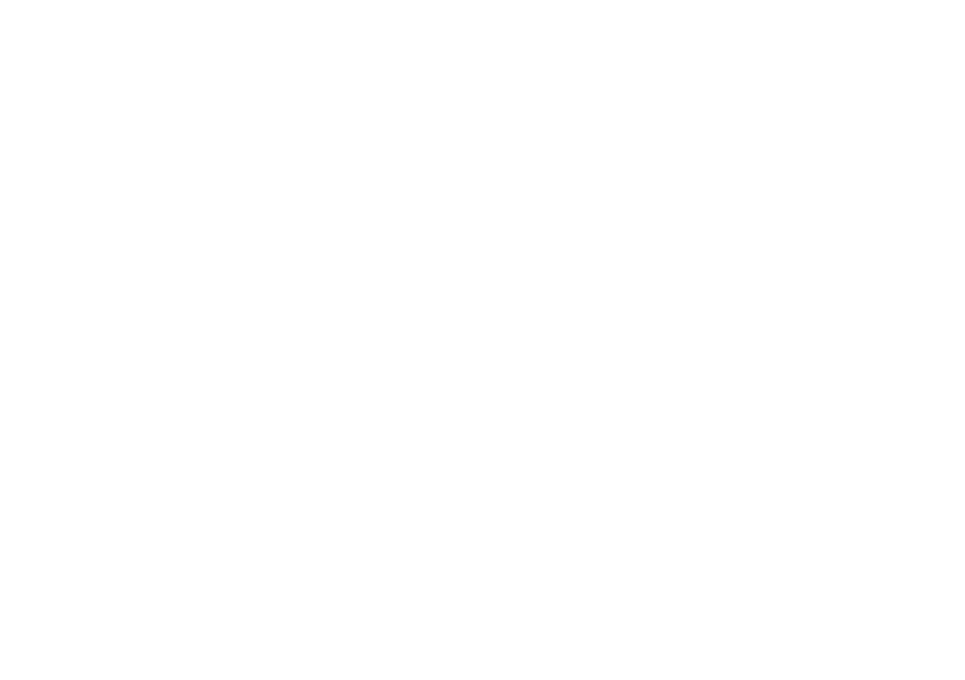
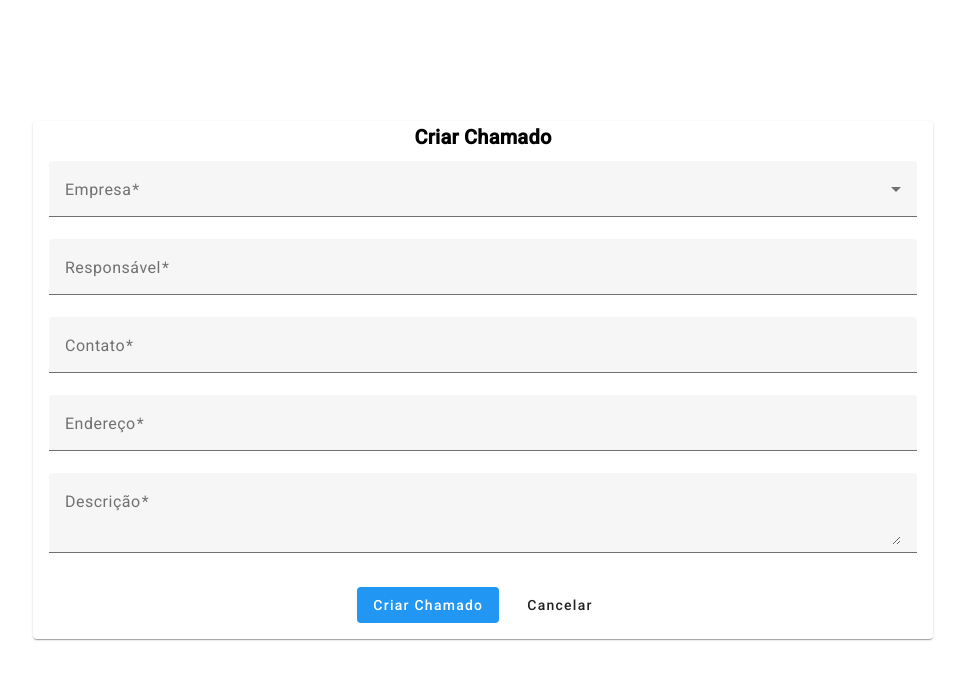
Before and after one commit to claudiocarige/portfolio-lojapetfront, an Angular app: page /criar-chamado in a window 1280 px wide. Before the commit this address led to /. Shown: the top 680 px of the page, without its empty margins (157-1122 px from the left). Built offline with nearby package versions, Linux system fonts and the light colour scheme.

Commit message:
[ feature ] : ajustes nas rotas e criação de mock

```diff
--- a/src/app/app.routes.ts
+++ b/src/app/app.routes.ts
@@ -1,10 +1,12 @@
 import { Routes } from '@angular/router';
 import { HomeprincipalComponent } from './features/home/homeprincipal/homeprincipal.component';
 import { CreateClienteComponent } from './features/create-cliente/create-cliente.component';
+import { CreateChamadoComponent } from './features/create-chamado/create-chamado/create-chamado.component';
 
 export const routes: Routes = [
 
   { path: '', redirectTo: 'home', pathMatch: 'full' },
   { path: 'home', component: HomeprincipalComponent },
   { path: 'criar-cliente', component: CreateClienteComponent },
+  { path: 'criar-chamado', component: CreateChamadoComponent },
 ];
--- /dev/null
+++ b/src/app/core/mocks/empresas.mock.ts
@@ -0,0 +1,28 @@
+import { ClientePJ } from '../models/cliente.model';
+
+const now = new Date();
+
+export const MOCK_EMPRESAS: ClientePJ[] = [
+  {
+    id: 'pj_001',
+    tipo: 'PJ',
+    nomeEmpresa: 'CopyImagem Matriz',
+    cnpj: '12.345.678/0001-90',
+    endereco: 'Av. Principal, 100',
+    nomeResponsavel: 'Carlos Silva',
+    contato: '71999990001',
+    dataCriacao: now,
+    ativo: true
+  },
+  {
+    id: 'pj_002',
+    tipo: 'PJ',
+    nomeEmpresa: 'BahiaTech Filial',
+    cnpj: '98.765.432/0001-55',
+    endereco: 'Rua Secundária, 200',
+    nomeResponsavel: 'Mariana Souza',
+    contato: '71999990002',
+    dataCriacao: now,
+    ativo: true
+  }
+];
--- a/src/app/features/create-chamado/create-chamado/create-chamado.component.html
+++ b/src/app/features/create-chamado/create-chamado/create-chamado.component.html
@@ -1,34 +1,51 @@
-<div class="container">
-  <h2 class="title-create">Solicitar Delivery</h2>
-  <div class="width-img central">
-      <img src="../../../../../assets/img/logoGWSistemas.png" alt="Imagem da logo da empresa GW Sistemas">
-  </div>
-  <mat-form-field class="width-full" appearance="outline">
-    <mat-label>Remetente</mat-label>
-    <input [(ngModel)]="senderCpfOrCnpj" matInput placeholder="Digite o CPF ou CNPJ">
-  </mat-form-field>
+<div class="page-container">
+  <mat-card class="create-chamado-card">
+    <mat-card-title>Criar Chamado</mat-card-title>
+    <mat-card-content>
+      <form [formGroup]="form" (ngSubmit)="submit()">
+        <div class="row">
+          <mat-form-field appearance="fill" class="full">
+            <mat-label>Empresa</mat-label>
+            <mat-select formControlName="empresaId">
+              <mat-option *ngFor="let e of empresas" [value]="e.id">{{
+                e.nomeEmpresa
+              }}</mat-option>
+            </mat-select>
+          </mat-form-field>
+        </div>
+        <mat-form-field appearance="fill" class="full">
+          <mat-label>Responsável</mat-label>
+          <input matInput formControlName="responsavel" />
+        </mat-form-field>
 
-  <mat-form-field class="width-full" appearance="outline">
-    <mat-label>Destinatário</mat-label>
-    <input [(ngModel)]="recipientCpfOrCnpj" matInput placeholder="Digite o CPF ou CNPJ">
-  </mat-form-field>
+        <mat-form-field appearance="fill" class="full">
+          <mat-label>Contato</mat-label>
+          <input matInput formControlName="contato" />
+        </mat-form-field>
 
-  <mat-form-field class="width-full" appearance="outline">
-    <mat-label>Nome do produto</mat-label>
-    <input [(ngModel)]="productName" matInput  placeholder="Digite o nome do produto">
-  </mat-form-field>
+        <mat-form-field appearance="fill" class="full">
+          <mat-label>Endereço</mat-label>
+          <input matInput formControlName="endereco" />
+        </mat-form-field>
 
-  <mat-form-field class="width-full" style="margin: auto;" appearance="outline">
-    <mat-label>Quantidade</mat-label>
-    <input [(ngModel)]="quantityProduct"  matInput placeholder="Digite a quantidade">
-  </mat-form-field>
-  <div class="button-event">
-      <button routerLink="/" mat-stroked-button color="warn">Cancelar</button>
-      <button (click)="createDelivery()" [disabled]="!validation()" [ngClass]="{'disabled': !validation()}"
-       mat-flat-button color="primary">Solicitar Entrega</button>
-  </div>
-  <footer class="tec-footer">
-    <p>&copy;by Cláudio Carigé</p>
-  </footer>
+        <mat-form-field appearance="fill" class="full">
+          <mat-label>Descrição</mat-label>
+          <textarea matInput formControlName="description"></textarea>
+        </mat-form-field>
 
+        <div class="actions">
+          <button mat-flat-button color="primary" type="submit">
+            Criar Chamado
+          </button>
+          <button
+            mat-flat-button
+            type="button"
+            (click)="router.navigate(['/home'])"
+          >
+            Cancelar
+          </button>
+        </div>
+      </form>
+    </mat-card-content>
+  </mat-card>
 </div>
--- a/src/app/features/create-chamado/create-chamado/create-chamado.component.scss
+++ b/src/app/features/create-chamado/create-chamado/create-chamado.component.scss
@@ -0,0 +1,39 @@
+:host {
+	display: flex;
+	justify-content: center;
+	align-items: center;
+	min-height: calc(100vh - 80px);
+	padding: 20px;
+}
+
+.page-container {
+  display: flex;
+  justify-content: center;   // centraliza horizontal
+  align-items: center;
+  width: 100%;
+  min-height: 100%;         // ocupa toda a tela
+  padding: 16px;             // evita colar nas bordas
+  box-sizing: border-box;
+}
+
+.create-chamado-card {
+	width: 100%;
+	max-width: 900px;
+}
+
+.create-chamado-card mat-card-title {
+  text-align: center;
+  font-size: 1.25rem;
+  font-weight: 600;
+  margin-bottom: 8px;
+}
+
+.row {
+  width: 100%;
+  display: flex;
+  justify-content: center;
+}
+
+.full { width: 100%; }
+
+.actions { display:flex; gap:12px; justify-content:center; margin-top:12px; }
--- a/src/app/features/create-chamado/create-chamado/create-chamado.component.ts
+++ b/src/app/features/create-chamado/create-chamado/create-chamado.component.ts
@@ -1,15 +1,23 @@
 import { ChangeDetectionStrategy, Component, OnInit } from '@angular/core';
-import { FormsModule, ReactiveFormsModule } from '@angular/forms';
+import { FormsModule, ReactiveFormsModule, FormBuilder, Validators } from '@angular/forms';
 import { MatFormFieldModule } from '@angular/material/form-field';
 import { CommonModule } from '@angular/common';
 import { MatInputModule } from '@angular/material/input';
 import { MatButtonModule } from '@angular/material/button';
-import { RouterModule } from '@angular/router';
+import { RouterModule, Router } from '@angular/router';
 import { LoggerService } from '../../../core/services/logger.service';
+import { ClienteService } from '../../../core/services/cliente.service';
+import { Cliente, ClientePJ } from '../../../core/models/cliente.model';
+import { MOCK_EMPRESAS } from '../../../core/mocks/empresas.mock';
+import { ChamadoService } from '../../../core/services/chamado.service';
+import { MatSelectModule } from '@angular/material/select';
+import { MatCardModule } from '@angular/material/card';
+import { MatSnackBar, MatSnackBarModule } from '@angular/material/snack-bar';
 
 @Component({
     selector: 'app-create-chamado',
-    imports: [CommonModule, FormsModule, MatFormFieldModule, ReactiveFormsModule, MatInputModule, MatButtonModule, RouterModule],
+    standalone: true,
+    imports: [CommonModule, FormsModule, MatFormFieldModule, ReactiveFormsModule, MatInputModule, MatButtonModule, RouterModule, MatSelectModule, MatCardModule, MatSnackBarModule],
     templateUrl: './create-chamado.component.html',
     styleUrl: './create-chamado.component.scss',
     changeDetection: ChangeDetectionStrategy.OnPush
@@ -17,33 +25,79 @@
 export class CreateChamadoComponent implements OnInit {
 
   private readonly CONTEXT = 'CreateChamadoComponent';
+  empresas: ClientePJ[] = [];
 
-  constructor(private logger: LoggerService) {
+      form = this.fb.group({
+    empresaId: ['', Validators.required],
+    responsavel: ['', Validators.required],
+    contato: ['', Validators.required, Validators.pattern(/^\d{10,11}$/)], // Exemplo: 10 ou 11 dígitos para telefone
+    endereco: ['', Validators.required],
+    description: ['', Validators.required, Validators.minLength(30)]
+  });
+
+  constructor(
+    private logger: LoggerService,
+    private fb: FormBuilder,
+    private clienteService: ClienteService,
+    private chamadoService: ChamadoService,
+    private snackBar: MatSnackBar,
+    public router: Router
+  ) {
     this.logger.info(this.CONTEXT, 'Componente criado');
   }
 
   ngOnInit(): void {
     this.logger.info(this.CONTEXT, 'Inicializando formulário');
+    // Carregar empresas (clientes PJ)
+    const todos = this.clienteService.obterClientes();
+    this.empresas = (todos.filter(c => (c as any).tipo === 'PJ')) as ClientePJ[];
+
+    // Se não houver empresas reais cadastradas, usar mock para desenvolvimento
+    if (!this.empresas || this.empresas.length === 0) {
+      this.empresas = MOCK_EMPRESAS.slice();
+    }
+
+    // Quando a empresa mudar, preencher campos
+    this.form.get('empresaId')?.valueChanges.subscribe(id => this.onEmpresaChange(String(id)));
   }
 
-  // Propriedades ligadas ao template (ngModel)
-  senderCpfOrCnpj = '';
-  recipientCpfOrCnpj = '';
-  productName = '';
-  quantityProduct: number | null = null;
+  onEmpresaChange(id: string): void {
+    // Tentar obter cliente do serviço; se não existir (mock), buscar no array local
+    let cliente = this.clienteService.obterClientePorId(id);
+    if (!cliente) {
+      cliente = this.empresas.find(e => e.id === id) as ClientePJ | undefined;
+    }
 
-  // Validação simples para habilitar botão
-  validation(): boolean {
-    return !!this.senderCpfOrCnpj && !!this.recipientCpfOrCnpj && !!this.productName && !!this.quantityProduct;
+    if (cliente) {
+      this.form.patchValue({
+        responsavel: cliente.nomeResponsavel,
+        contato: (cliente as any).contato,
+        endereco: cliente.endereco
+      });
+    }
   }
 
-  // Stub de criação (pode ser implementado posteriormente)
-  createDelivery(): void {
-    this.logger.info(this.CONTEXT, 'createDelivery chamado', {
-      sender: this.senderCpfOrCnpj,
-      recipient: this.recipientCpfOrCnpj,
-      product: this.productName,
-      quantity: this.quantityProduct,
-    });
+  private valueAsString(controlName: string): string {
+    const v = this.form.get(controlName)?.value;
+    return v == null ? '' : String(v);
   }
+
+  submit(): void {
+    if (this.form.invalid) {
+      this.form.markAllAsTouched();
+      return;
+    }
+
+    const payload = {
+      responsavel: this.valueAsString('responsavel'),
+      contato: this.valueAsString('contato'),
+      endereco: this.valueAsString('endereco'),
+      description: this.valueAsString('description')
+    };
+
+    this.chamadoService.criarChamado(payload);
+    this.snackBar.open('Chamado criado com sucesso!', 'Fechar', { duration: 3000 });
+    this.router.navigate(['/home']);
+  }
+
 }
--- a/src/app/features/home/homeprincipal/homeprincipal.component.html
+++ b/src/app/features/home/homeprincipal/homeprincipal.component.html
@@ -6,7 +6,7 @@
       </div>
     </div>
     <div class="add-chamado">
-      <button mat-fab extended color="primary">Criar Chamado</button>
+      <button mat-fab extended color="primary" (click)="criarChamado()">Criar Chamado</button>
       <button mat-fab extended color="accent" (click)="criarCliente()">Criar Novo Cliente</button>
     </div>
   </div>
@@ -19,7 +19,7 @@
         >
           <mat-expansion-panel-header>
             <mat-panel-title>
-              BahiaTech Matriz - Chamado {{ item.id }}
+              {{ item.nomeEmpresa }} - Chamado {{ item.id }}
             </mat-panel-title>
           </mat-expansion-panel-header>
           <div class="description">
--- a/src/app/features/home/homeprincipal/homeprincipal.component.ts
+++ b/src/app/features/home/homeprincipal/homeprincipal.component.ts
@@ -36,6 +36,10 @@
     this.router.navigate(['/criar-cliente']);
   }
 
+  criarChamado(): void {
+    this.router.navigate(['/criar-chamado']);
+  }
+
   ngOnInit(): void {
     this.logger.info(this.CONTEXT, 'Inicializando');
     const dados = this.chamadoService.getChamados();
```
Also changed, not shown: src/app/core/services/chamado.service.ts (+16 -0 lines), src/app/features/create-cliente/create-cliente.component.html (+28 -8 lines), 1 other file (tests, documents, lock files or other folders).
